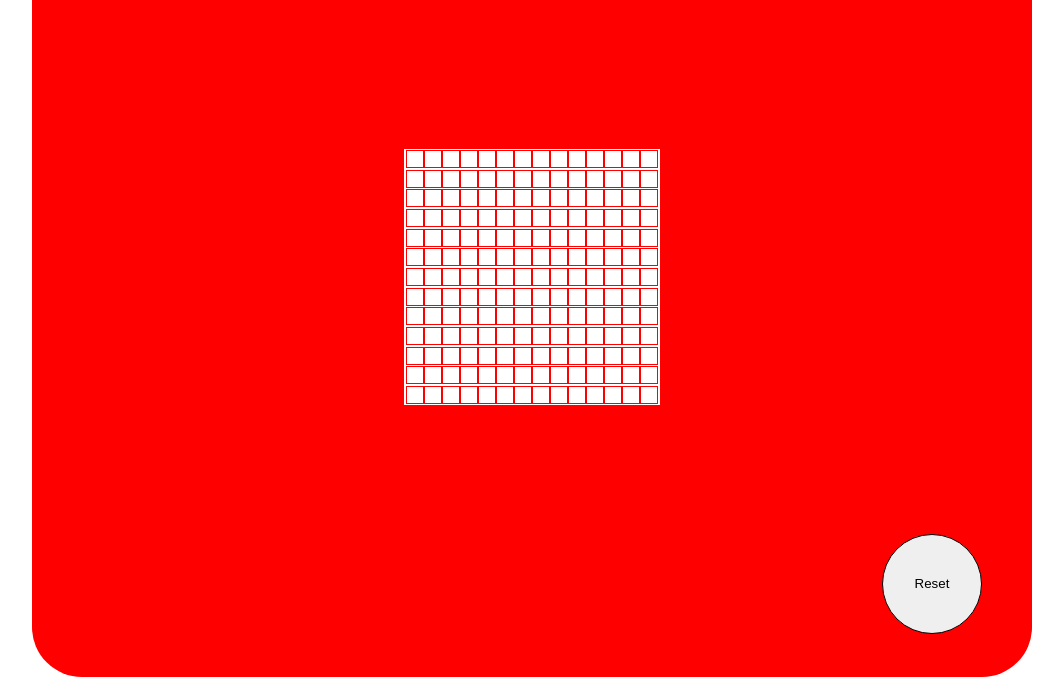
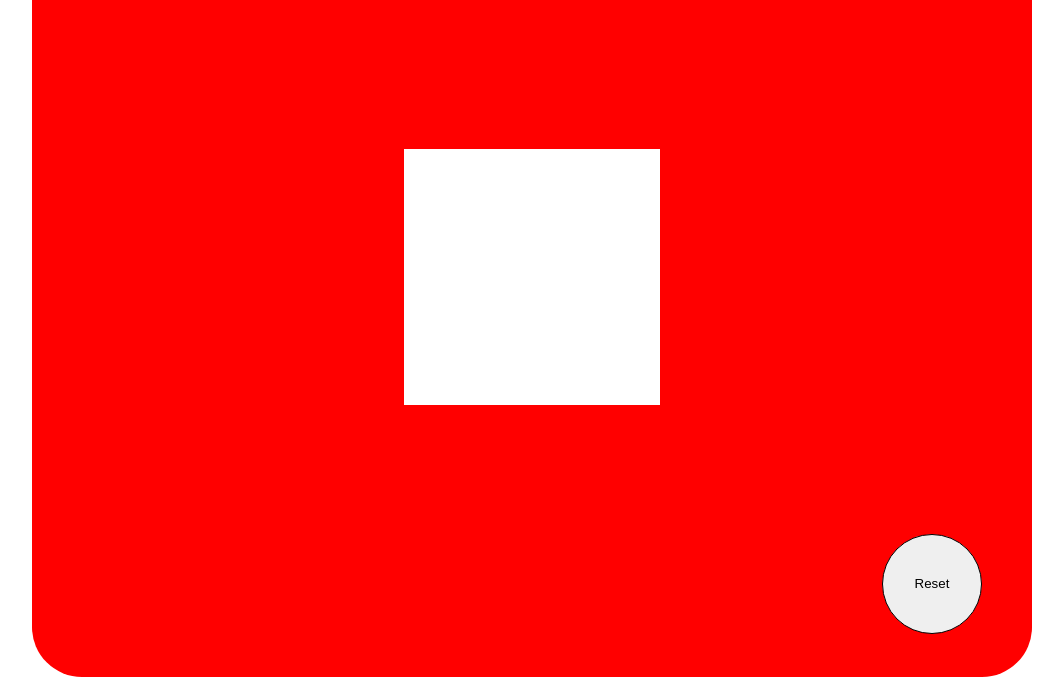
Before and after one commit to JohnBesco/etch-a-sketch, a plain HTML site: page index.html in a window 1280 px wide. Shown: the part 131-816 px from the top of the page, without its empty margins (116-1179 px from the left). Drawn offline with Linux system fonts and the light colour scheme.

Commit message:
Fix canvas div gaps when hovered

```diff
--- a/app.js
+++ b/app.js
@@ -1,6 +1,6 @@
 let canvas = document.getElementById("canvas")
 
-for (let i = 0; i < 182; i++) {
+for (let i = 0; i < 256; i++) {
     let newDiv = document.createElement("div");
     newDiv.className = "square-div"
 
--- a/style.css
+++ b/style.css
@@ -23,7 +23,6 @@
     border-radius: 50%;
     margin-top: 40em;
     margin-left: 60em;
-    overflow: hidden;
     border: 1px solid black;
 }
 
@@ -39,16 +38,12 @@
     position: fixed;
     width: 256px;
     height: 256px;
-    border: 1px solid red;
-    padding: 0px;
     background-color: white;
 }
 
 .square-div {
     width: 16px;
     height: 16px;
-    border: 1px solid red;
-    margin: 0;
 }
 
 .square-div:hover,
```
